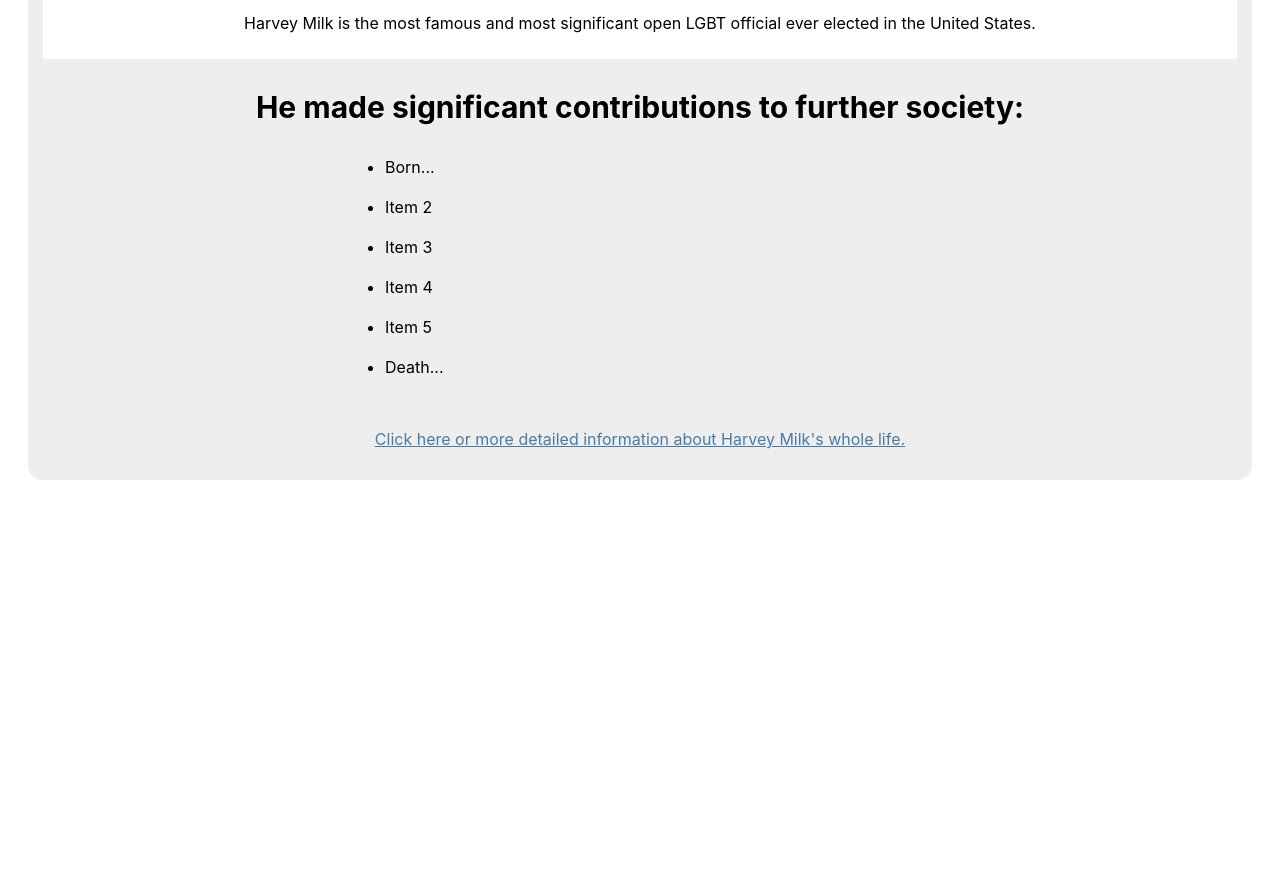
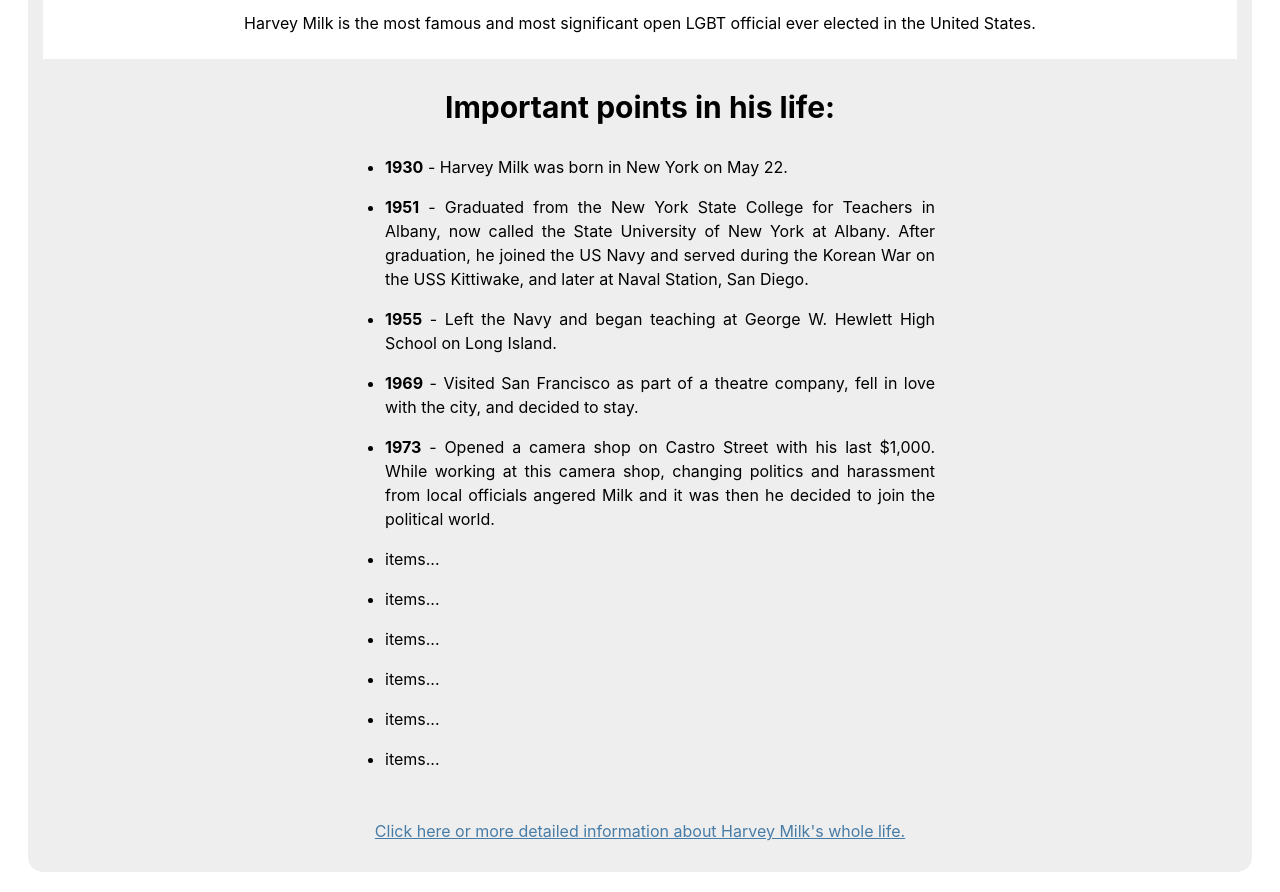
Before and after one commit to timothymoss/fcc-p1-tribute-page, a plain HTML site: page index.html in a window 1280 px wide. Shown: the part 511-1403 px from the top of the page. Before the commit the page ends 1011 px from the top, so only its background shows below. Drawn offline with Linux system fonts and the light colour scheme.

Commit message:
Filled out portions of the timeline text

```diff
--- a/index.html
+++ b/index.html
@@ -74,14 +74,19 @@
 					<figcaption id="img-caption"><p>Harvey Milk is the most famous and most significant open LGBT official ever elected in the United States.</p></figcaption>
 				</figure>
 			<section id="tribute-info">
-				<h3>He made significant contributions to further society:</h3>
+				<h3>Important points in his life:</h3>
 				<ul>
-					<li>Born...</li>
-					<li>Item 2</li>
-					<li>Item 3</li>
-					<li>Item 4</li>
-					<li>Item 5</li>
-					<li>Death...</li>
+					<li><strong>1930</strong> - Harvey Milk was born in New York on May 22.</li>
+					<li><strong>1951</strong> - Graduated from the New York State College for Teachers in Albany, now called the State University of New York at Albany. After graduation, he joined the US Navy and served during the Korean War on the USS Kittiwake, and later at Naval Station, San Diego.</li>
+					<li><strong>1955</strong> - Left the Navy and began teaching at George W. Hewlett High School on Long Island.</li>
+					<li><strong>1969</strong> - Visited San Francisco as part of a theatre company, fell in love with the city, and decided to stay.</li>
+					<li><strong>1973</strong> - Opened a camera shop on Castro Street with his last $1,000. While working at this camera shop, changing politics and harassment from local officials angered Milk and it was then he decided to join the political world.</li>
+					<li>items...</li>
+					<li>items...</li>
+					<li>items...</li>
+					<li>items...</li>
+					<li>items...</li>
+					<li>items...</li>
 				</ul>
 				<p><a href="https://en.wikipedia.org/wiki/Harvey_Milk" target="_blank" id="tribute-link">Click here or more detailed information about Harvey Milk's whole life.</a></p>
 			</section>
```
